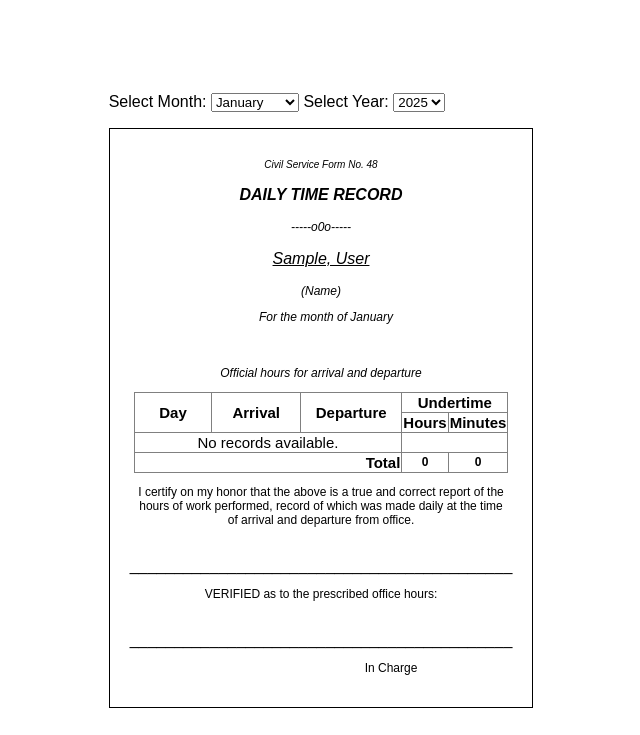
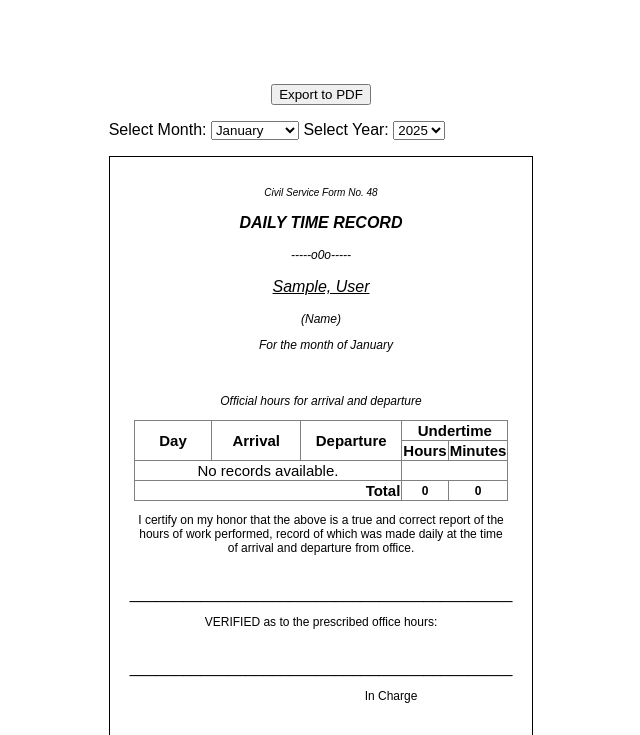
Before and after one commit to Velsariaa/instructor-attendance-sytem, a Django app: page /dtr/1/ in a window 1280 px wide. Shown: the top 735 px of the page, without its empty margins (319-959 px from the left). Run offline with Django 5.2, Linux system fonts and the light colour scheme; tables that the repository leaves empty hold one stand-in row (values such as "Sample post").

Commit message:
[Added] Export to pdf button

```diff
--- a/webapp/templates/pages/DTR.html
+++ b/webapp/templates/pages/DTR.html
@@ -92,6 +92,11 @@
 
 
   <section id="DTR">
+    <form action="{% url 'export_dtr_pdf' employee.id %}" method="get" style="text-align: center;">
+      <input type="hidden" name="month" value="{{ current_month }}">
+      <input type="hidden" name="year" value="{{ current_year }}">
+      <button type="submit" style="margin-top: 20px;">Export to PDF</button>
+    </form>
     <form method="get" id="month-year-selector-form">
       <!-- Month Dropdown -->
       <label for="month">Select Month:</label>
@@ -110,7 +115,6 @@
       </select>
     </form>
     <div class="container">
-
       <CAPTION><EM>
           <p class="civil_service_title">Civil Service Form No. 48</p>
           <p class="dtr">DAILY TIME RECORD</p>
--- a/webapp/urls.py
+++ b/webapp/urls.py
@@ -1,12 +1,12 @@
 from django.urls import path # type: ignore
 from . import views
-
 
 urlpatterns = [
     path('', views.landing_page, name="landing_page"),
     path('Guest/', views.student, name='student'),
     path('main/', views.main_page, name='main'),
     path('dtr/<int:pk>/', views.dtr_page, name='dtr'),
+    path('dtr/<int:pk>/export/', views.export_dtr_pdf, name='export_dtr_pdf'),
     path('attendance/', views.attendance_page, name='attendance'),
     path('history/', views.history_page, name='history'),
     path('dtrm/', views.dtrm, name="dtrm"),
--- a/webapp/views.py
+++ b/webapp/views.py
@@ -16,6 +16,11 @@
 from django.db.models import F
 from django.http import JsonResponse
 from datetime import datetime
+from django.template.loader import render_to_string
+from weasyprint import HTML
+from io import BytesIO
+
+
 
 def home(request):
     return redirect('user-login')
@@ -173,7 +178,45 @@
     return render(request, 'pages/DTR.html', context)
 
 
+def export_dtr_pdf(request, pk):
+    employee = get_object_or_404(Employee, pk=pk)
 
+    # Fetch the same data as in the `dtr_page` view
+    selected_month = request.GET.get('month', datetime.now().strftime('%B'))
+    selected_year = request.GET.get('year', str(datetime.now().year))
+    month_number = datetime.strptime(selected_month, '%B').month
+
+    attendance_records = Attendance.objects.filter(
+        IdNum=employee.idNum,
+        date__month=month_number,
+        date__year=int(selected_year),
+    )
+
+    # Build context similar to `dtr_page`
+    context = {
+        'employee': employee,
+        'At': attendance_records,
+        'current_month': selected_month,
+        'current_year': selected_year,
+        'months': [
+            'January', 'February', 'March', 'April', 'May', 'June',
+            'July', 'August', 'September', 'October', 'November', 'December'
+        ],
+        'years': [datetime.now().year - i for i in range(5, -1, -1)],
+    }
+
+    # Render the HTML content
+    html_string = render_to_string('pages/DTR.html', context)
+
+    # Generate the PDF
+    pdf_file = BytesIO()
+    HTML(string=html_string).write_pdf(pdf_file)
+    pdf_file.seek(0)
+
+    # Return the PDF as a response
+    response = HttpResponse(pdf_file, content_type='application/pdf')
+    response['Content-Disposition'] = f'inline; filename="{employee.first_name}_{employee.last_name}_DTR.pdf"'
+    return response
 
 
 def attendance_page(request):
```
